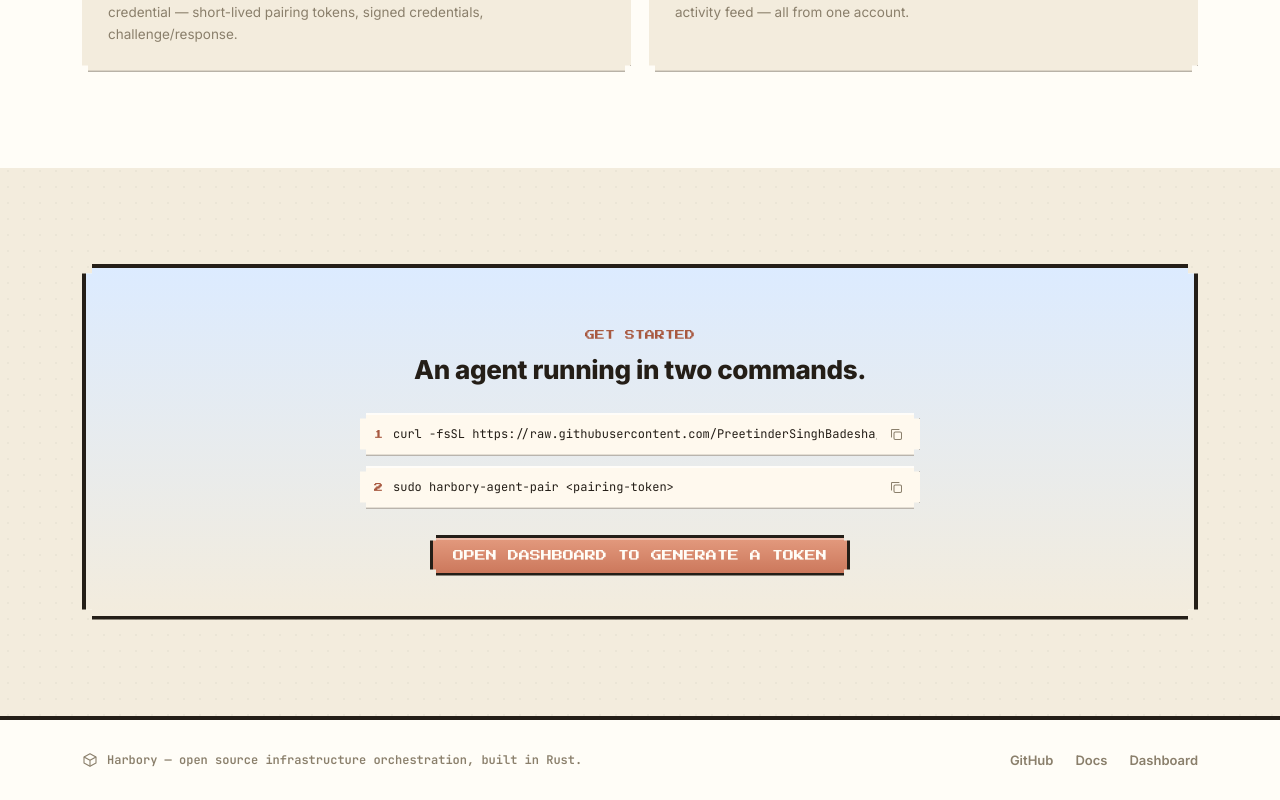
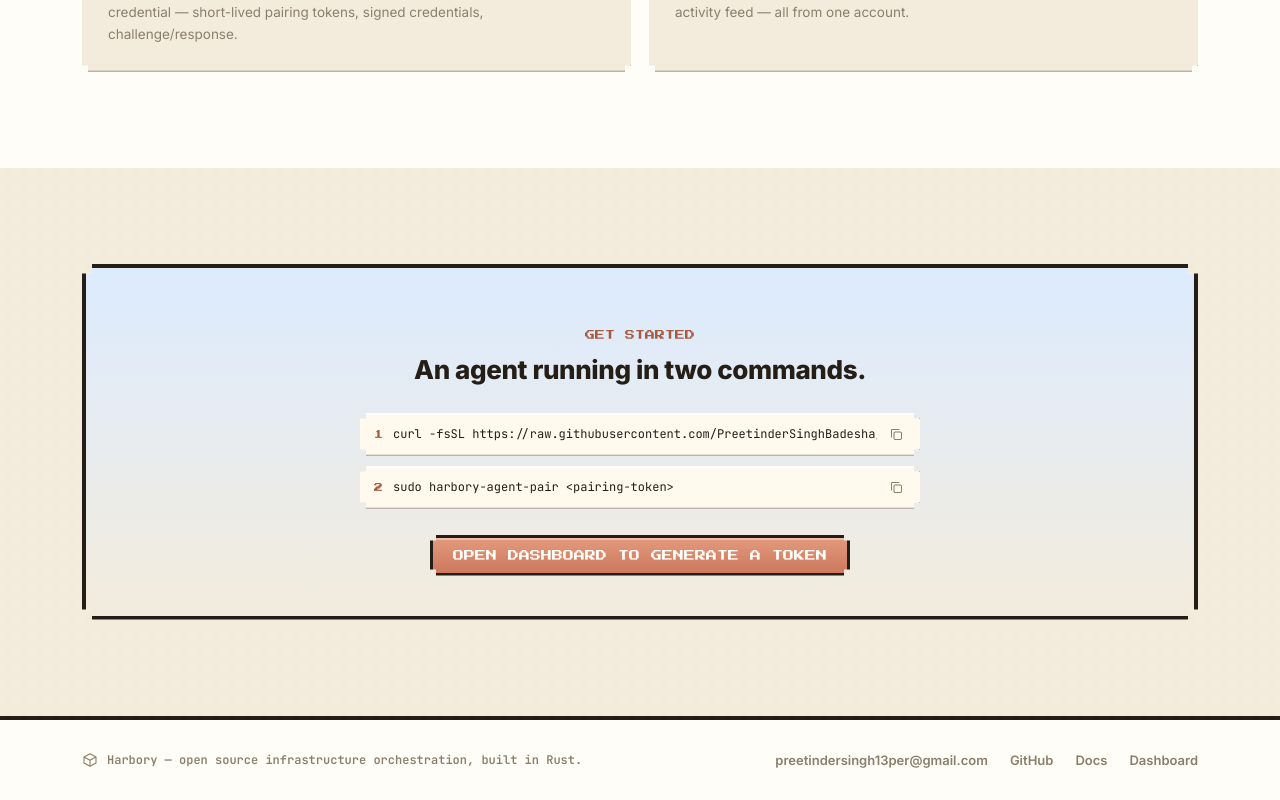
Before and after one commit to PreetinderSinghBadesha/harbory, a React (Vite) app in the folder frontend/: page / in a window 1280 px wide. Shown: the part 2445-3245 px from the top of the page. Built offline with nearby package versions, Linux system fonts and the light colour scheme; no server answers.

Commit message:
feat: added contact details

```diff
--- a/frontend/src/pages/Landing.tsx
+++ b/frontend/src/pages/Landing.tsx
@@ -341,6 +341,7 @@
             </span>
           </div>
           <div style={{ display: "flex", alignItems: "center", gap: 22 }}>
+            <a href="mailto:preetindersingh13per@gmail.com" style={{ fontSize: 13, fontWeight: 600, color: "var(--muted)" }}>preetindersingh13per@gmail.com</a>
             <a href={GITHUB_URL} target="_blank" rel="noopener noreferrer" style={{ fontSize: 13, fontWeight: 600, color: "var(--muted)" }}>GitHub</a>
             <Link to="/docs" style={{ fontSize: 13, fontWeight: 600, color: "var(--muted)" }}>Docs</Link>
             <Link to="/dashboard" style={{ fontSize: 13, fontWeight: 600, color: "var(--muted)" }}>Dashboard</Link>
```
